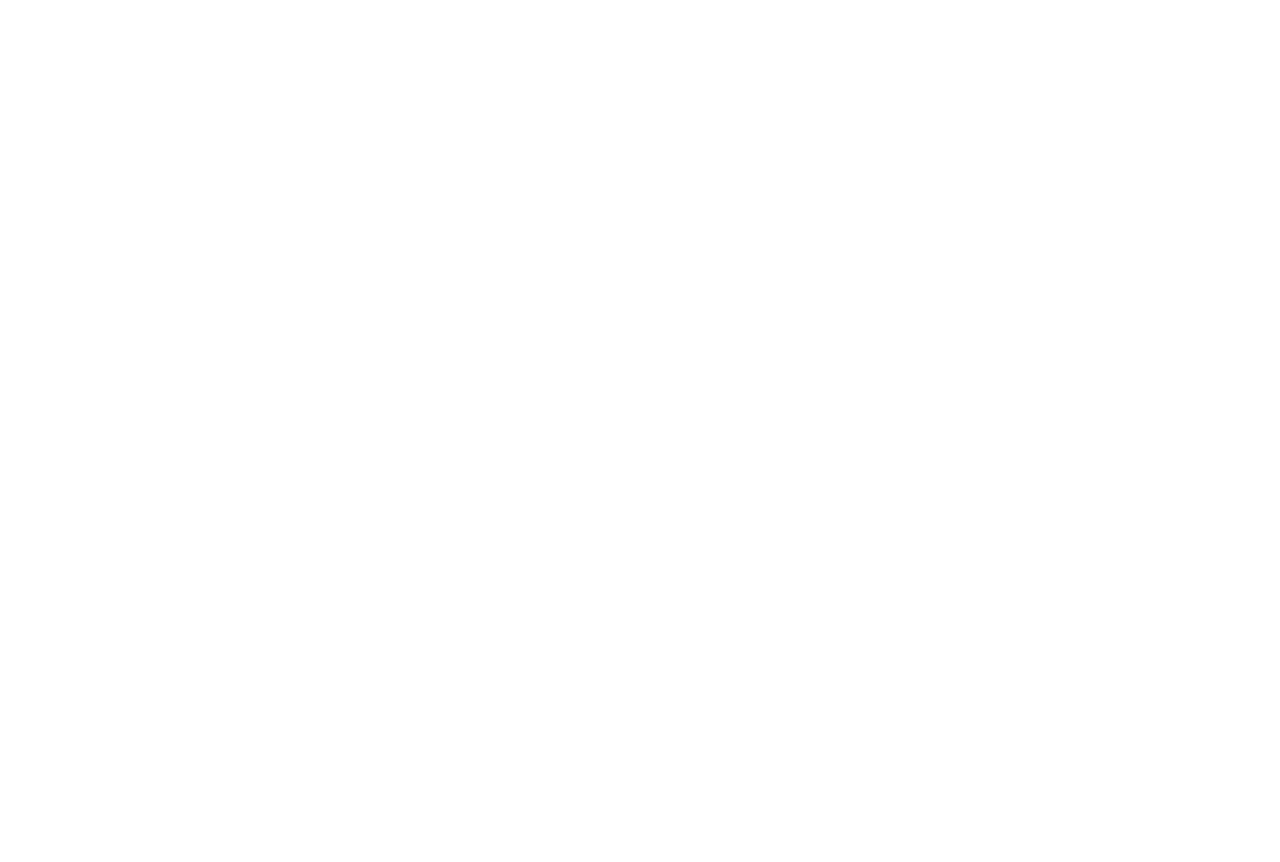
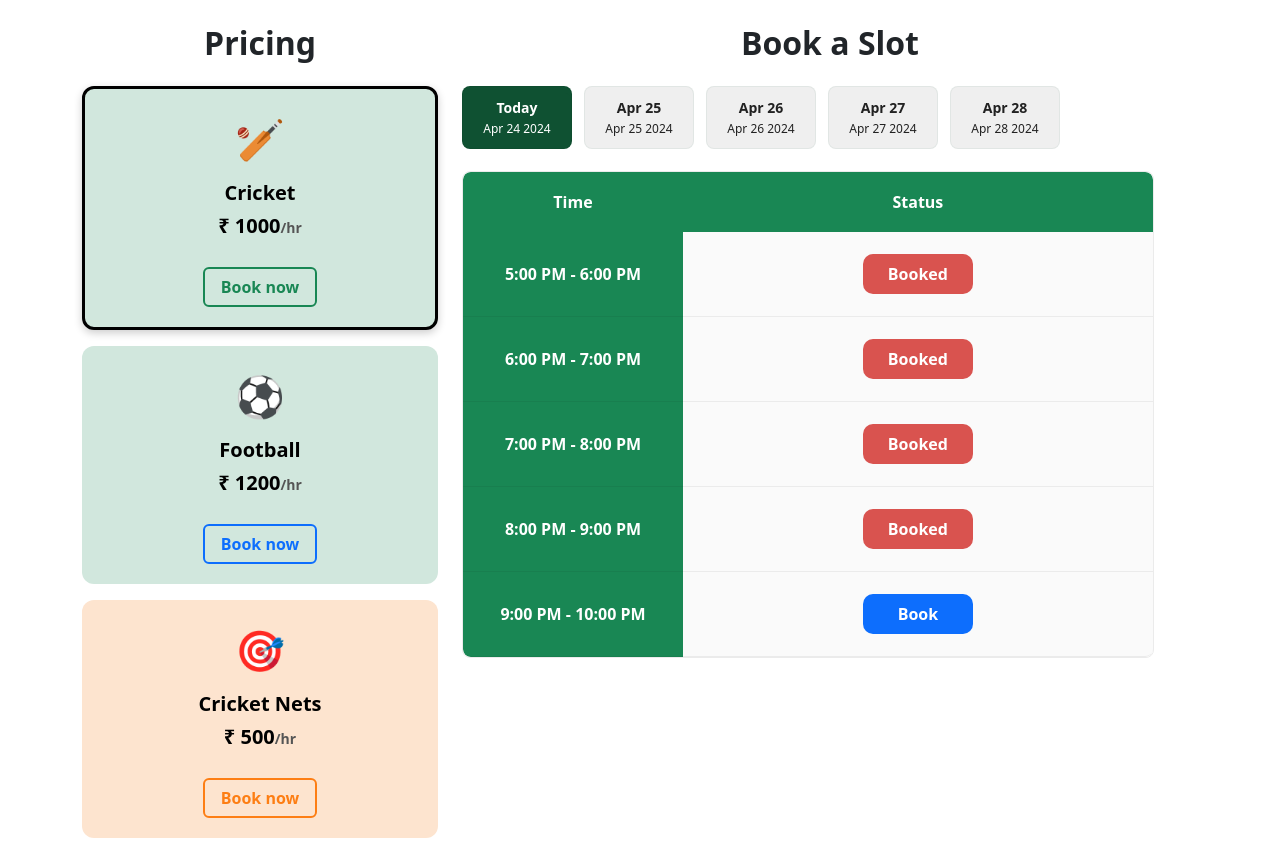
Before and after one commit to Hayanasmuhammed/Turf_slot_booking_web, an Angular app: page /slot_book in a window 1280 px wide. Before the commit this address led to /. Before the commit the page ends 800 px from the top, so only its background shows below. Built offline with nearby package versions, Linux system fonts and the light colour scheme.

Commit message:
not completed

```diff
--- a/src/app/app.routes.ts
+++ b/src/app/app.routes.ts
@@ -1,6 +1,7 @@
 import { Routes } from '@angular/router';
 import { HomeComponent } from './pages/home/home.component';
 import { LoginComponent } from './pages/login/login.component';
+import { SlotCardComponent } from './components/slot-card/slot-card.component';
 
 export const routes: Routes = [
   {
@@ -10,4 +11,6 @@ export const routes: Routes = [
 
   { path: 'login', component: LoginComponent },
 
+  { path: 'slot_book', component: SlotCardComponent }
+
 ];
--- a/src/app/components/slot-card/slot-card.component.html
+++ b/src/app/components/slot-card/slot-card.component.html
@@ -1 +1,86 @@
-<p>slot-card works!</p>
+<div class="container py-4">
+  <div class="row">
+
+    <!-- LEFT SIDE: Pricing -->
+    <div class="col-md-4 pricing-section">
+      <h2 class="text-center fw-bold mb-4">Pricing</h2>
+
+      <div class="pricing-tiles">
+        <div
+          class="pricing-card cricket"
+          [class.active]="selectedSport === 'Cricket'"
+          (click)="selectSport('Cricket')">
+          <div class="pricing-icon">🏏</div>
+          <h5>Cricket</h5>
+          <p class="price">₹ 1000<span>/hr</span></p>
+          <button class="book-btn cricket-btn">Book now</button>
+        </div>
+
+        <div
+          class="pricing-card football"
+          [class.active]="selectedSport === 'Football'"
+          (click)="selectSport('Football')">
+          <div class="pricing-icon">⚽</div>
+          <h5>Football</h5>
+          <p class="price">₹ 1200<span>/hr</span></p>
+          <button class="book-btn football-btn">Book now</button>
+        </div>
+
+        <div
+          class="pricing-card nets"
+          [class.active]="selectedSport === 'Cricket Nets'"
+          (click)="selectSport('Cricket Nets')">
+          <div class="pricing-icon">🎯</div>
+          <h5>Cricket Nets</h5>
+          <p class="price">₹ 500<span>/hr</span></p>
+          <button class="book-btn nets-btn">Book now</button>
+        </div>
+      </div>
+    </div>
+
+    <!-- RIGHT SIDE: Slot Booking -->
+    <div class="col-md-8">
+      <h2 class="text-center fw-bold mb-4">Book a Slot</h2>
+
+      <!-- Date Row -->
+      <div class="slot-wrapper mx-auto">
+        <div class="d-flex date-row mb-3">
+          <div *ngFor="let date of dates; let i = index"
+              class="date-card"
+              [class.active]="selectedDateIndex === i"
+              (click)="selectDate(i)">
+            <div class="date-label">{{ date.label }}</div>
+            <div class="date-full">{{ date.fullDate }}</div>
+          </div>
+        </div>
+
+        <!-- Slots Table -->
+        <div class="table-responsive">
+          <table class="table slot-table mb-0">
+            <thead>
+              <tr>
+                <th class="text-center">Time</th>
+                <th class="text-center">Status</th>
+              </tr>
+            </thead>
+            <tbody>
+              <tr *ngFor="let slot of slots; let idx = index" [class.last-row]="idx === slots.length - 1">
+                <td class="time-col text-center">{{ slot.time }}</td>
+                <td class="status-col text-center">
+                  <button
+                    class="slot-btn"
+                    [ngClass]="slot.status === 'Booked' ? 'booked' : 'available'"
+                    [disabled]="slot.status === 'Booked'"
+                    (click)="bookSlot(slot)">
+                    {{ slot.status === 'Booked' ? 'Booked' : 'Book' }}
+                  </button>
+                </td>
+              </tr>
+            </tbody>
+          </table>
+        </div>
+      </div>
+    </div>
+
+  </div>
+</div>
--- a/src/app/components/slot-card/slot-card.component.scss
+++ b/src/app/components/slot-card/slot-card.component.scss
@@ -0,0 +1,220 @@
+.slot-wrapper {
+  max-width: 900px;    /* ← change this to tweak alignment/width */
+  width: 100%;
+}
+
+/* center the wrapper in the page */
+.slot-wrapper.mx-auto {
+  margin-left: auto;
+  margin-right: auto;
+}
+
+/* ------------ date cards ------------ */
+.date-row {
+  display: flex;
+  gap: 12px;
+  justify-content: flex-start; /* left align cards within wrapper so table starts under first card */
+  align-items: center;
+}
+
+/* single date card */
+.date-card {
+  background: #efefef;
+  border-radius: 8px;
+  padding: 10px 18px;
+  text-align: center;
+  cursor: pointer;
+  min-width: 110px;
+  box-shadow: none;
+  transition: all .15s ease;
+  border: 1px solid rgba(15,81,50,0.06);
+  color: #222;
+}
+
+/* small label and full date styles */
+.date-label {
+  font-weight: 700;
+  font-size: 14px;
+}
+.date-full {
+  font-size: 12px;
+  margin-top: 2px;
+  //color: #333;
+}
+
+/* active card = dark green like design */
+.date-card.active {
+  background: #0f5132; /* dark green */
+  color: #fff;
+  border: 1px solid rgba(0,0,0,0.05);
+  box-shadow: 0 6px 0 rgba(15,81,50,0.08) inset;
+}
+
+/* ------------ table styling ------------ */
+.slot-table {
+  border-collapse: separate;
+  border-spacing: 0;
+  width: 94%;
+  margin-top: 6px;
+  /* give subtle rounded outline to the whole table */
+  border: 1px solid rgba(0,0,0,0.08);
+  border-radius: 8px;
+  overflow: hidden; /* ensures rounded corners show */
+}
+
+/* table head - dark green across entire header row */
+.slot-table thead th {
+  background-color: rgba(25, 135, 84, 1) !important; /* override bootstrap */
+  color: #fff !important;
+  font-weight: 700;
+  padding: 18px 12px !important;
+  border: none;
+  vertical-align: middle;
+}
+
+/* left header corner rounding */
+.slot-table thead th:first-child {
+  border-top-left-radius: 8px;
+}
+.slot-table thead th:last-child {
+  border-top-right-radius: 8px;
+}
+
+/* left column (time) cells */
+.slot-table tbody td.time-col {
+  background-color:rgba(25, 135, 84, 1);
+  color: #fff;
+  font-weight: 600;
+  padding: 22px 18px;
+  width: 220px;
+  vertical-align: middle;
+}
+
+/* status column cells */
+.slot-table tbody td.status-col {
+  background: #fafafa;
+  padding: 22px 18px;
+  vertical-align: middle;
+}
+
+/* row separators */
+.slot-table tbody tr {
+  border-bottom: 1px solid rgba(0,0,0,0.06);
+}
+
+/* bottom-left rounding for the final row's left cell and bottom-right for final row right cell */
+.slot-table tbody tr.last-row td:first-child {
+  border-bottom-left-radius: 8px;
+}
+.slot-table tbody tr.last-row td:last-child {
+  border-bottom-right-radius: 8px;
+}
+
+/* ------------ buttons ------------ */
+.slot-btn {
+  border: none;
+  padding: 8px 20px;
+  border-radius: 10px;
+  font-weight: 700;
+  min-width: 110px;
+  cursor: pointer;
+  box-shadow: none;
+}
+
+.slot-btn.booked {
+  background-color: #d9534f; /* red-ish */
+  color: #fff;
+}
+
+.slot-btn.available {
+  background-color: #0d6efd; /* blue */
+  color: #fff;
+}
+
+/* disable pointer events and dims for disabled booked button */
+.slot-btn[disabled] {
+  opacity: 1;       /* keep it visible */
+  cursor: default;
+  pointer-events: none;
+}
+
+/* responsive small screens: reduce widths/padding */
+@media (max-width: 768px) {
+  .slot-wrapper {
+    padding-left: 8px;
+    padding-right: 8px;
+  }
+  .slot-table tbody td.time-col {
+    width: 140px;
+    padding: 14px 10px;
+  }
+  .date-card {
+    min-width: 90px;
+    padding: 8px 10px;
+  }
+}
+
+
+.pricing-tiles {
+  display: flex;
+  flex-direction: column;
+  gap: 16px;
+}
+
+.pricing-card {
+  padding: 20px;
+  border-radius: 12px;
+  text-align: center;
+  color: #000;
+  cursor: pointer;
+  transition: all 0.2s ease-in-out;
+}
+
+.pricing-card .pricing-icon {
+  font-size: 40px;
+  margin-bottom: 12px;
+}
+
+.pricing-card h5 {
+  font-weight: bold;
+  margin-bottom: 6px;
+}
+
+.pricing-card .price {
+  font-size: 20px;
+  font-weight: 600;
+}
+
+.pricing-card .price span {
+  font-size: 14px;
+  color: #555;
+}
+
+/* Buttons inside pricing cards */
+.book-btn {
+  margin-top: 10px;
+  border: 2px solid;
+  border-radius: 6px;
+  padding: 6px 16px;
+  font-weight: 600;
+  background: transparent;
+  transition: 0.2s;
+}
+
+.cricket { background: #d1e7dd; }
+.cricket-btn { border-color: #198754; color: #198754; }
+.cricket-btn:hover { background: #198754; color: #fff; }
+
+.football { background: #d1e7dd; }
+.football-btn { border-color: #0d6efd; color: #0d6efd; }
+.football-btn:hover { background: #0d6efd; color: #fff; }
+
+.nets { background: #fde4cf; }
+.nets-btn { border-color: #fd7e14; color: #fd7e14; }
+.nets-btn:hover { background: #fd7e14; color: #fff; }
+
+/* Active tile */
+.pricing-card.active {
+  border: 3px solid #000;
+  box-shadow: 0px 3px 8px rgba(0,0,0,0.2);
+}
--- a/src/app/components/slot-card/slot-card.component.ts
+++ b/src/app/components/slot-card/slot-card.component.ts
@@ -1,11 +1,59 @@
+import { CommonModule } from '@angular/common';
 import { Component } from '@angular/core';
 
 @Component({
   selector: 'app-slot-card',
-  imports: [],
+  imports: [CommonModule],
   templateUrl: './slot-card.component.html',
-  styleUrl: './slot-card.component.scss'
+  styleUrl: './slot-card.component.scss',
 })
 export class SlotCardComponent {
+  selectedSport = 'Cricket'; // default
+  selectedDateIndex = 0;
 
+  dates = [
+    { label: 'Today', fullDate: 'Apr 24 2024' },
+    { label: 'Apr 25', fullDate: 'Apr 25 2024' },
+    { label: 'Apr 26', fullDate: 'Apr 26 2024' },
+    { label: 'Apr 27', fullDate: 'Apr 27 2024' },
+    { label: 'Apr 28', fullDate: 'Apr 28 2024' }
+  ];
+
+  slotsData: any = {
+    Cricket: [
+      { time: '5:00 PM - 6:00 PM', status: 'Booked' },
+      { time: '6:00 PM - 7:00 PM', status: 'Booked' },
+      { time: '7:00 PM - 8:00 PM', status: 'Booked' },
+      { time: '8:00 PM - 9:00 PM', status: 'Booked' },
+      { time: '9:00 PM - 10:00 PM', status: 'Available' }
+    ],
+    Football: [
+      { time: '6:00 PM - 7:00 PM', status: 'Available' },
+      { time: '7:00 PM - 8:00 PM', status: 'Booked' },
+      { time: '8:00 PM - 9:00 PM', status: 'Available' }
+    ],
+    'Cricket Nets': [
+      { time: '5:00 PM - 6:00 PM', status: 'Available' },
+      { time: '6:00 PM - 7:00 PM', status: 'Booked' }
+    ]
+  };
+
+  get slots() {
+    return this.slotsData[this.selectedSport] || [];
+  }
+
+  selectSport(sport: string) {
+    this.selectedSport = sport;
+  }
+
+  selectDate(index: number) {
+    this.selectedDateIndex = index;
+  }
+
+  bookSlot(slot: any) {
+    if (slot.status !== 'Booked') {
+      slot.status = 'Booked';
+      alert(`You booked a ${this.selectedSport} slot at ${slot.time}`);
+    }
+  }
 }
--- a/src/app/pages/home/home.component.html
+++ b/src/app/pages/home/home.component.html
@@ -188,7 +188,16 @@
           Book your slot for football, cricket, tennis, basketball, and
           volleyball
         </p>
-        <button class="btn btn-success btn-lg btn-book">Book Now</button>
+        <button class="btn btn-success btn-lg btn-book">
+          <a
+            class="nav-link"
+            routerLink="slot_book"
+            routerLinkActive="active-link"
+            [routerLinkActiveOptions]="{ exact: true }"
+          >
+           Book Now
+          </a>
+          </button>
       </div>
     </div>
   </div>
--- a/src/app/pages/login/login.component.ts
+++ b/src/app/pages/login/login.component.ts
@@ -217,6 +217,7 @@ export class LoginComponent implements OnInit {
 
   cancelForgotPassword(): void {
     this.isForgotPassword = false;
+    this.showLoginSection = true;
   }
 
   onSubmitForgotPasswordEmail() {
@@ -258,11 +259,7 @@ export class LoginComponent implements OnInit {
     }
   }
 
-  onBackspace(index: number, event: KeyboardEvent) {
-    if (event.key === 'Backspace' && this.otp[index] === '' && index > 0) {
-      this.otpInputs.toArray()[index - 1].nativeElement.focus();
-    }
-  }
+
 
   onOtpValidated() {
     console.log('inside otp is validated');
@@ -277,4 +274,10 @@ export class LoginComponent implements OnInit {
     this.isForgotPassword = true;
     this.showLoginSection = false;
   }
+
+  onModalClosed(){
+    this.showOtpModal = false;
+    this.showChangePassword = false;
+    this.isForgotPassword=true;
+  }
 }
```
Also changed, not shown: src/app/pages/login/login.component.html (+11 -10 lines).
